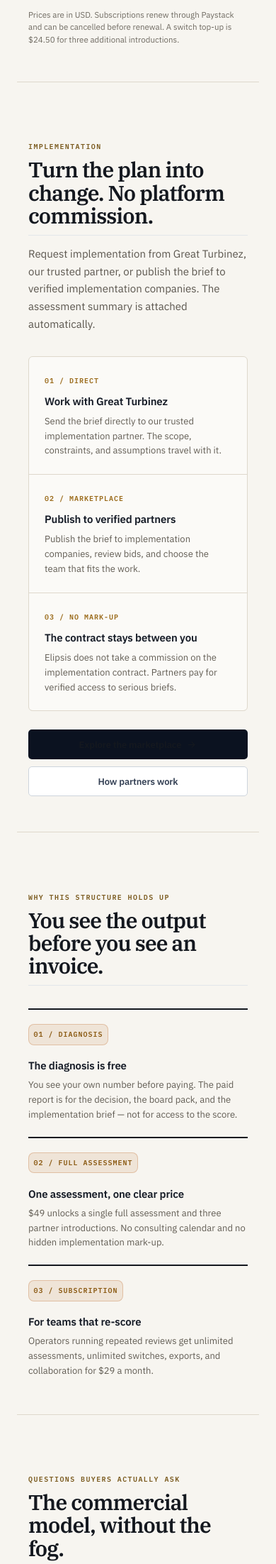
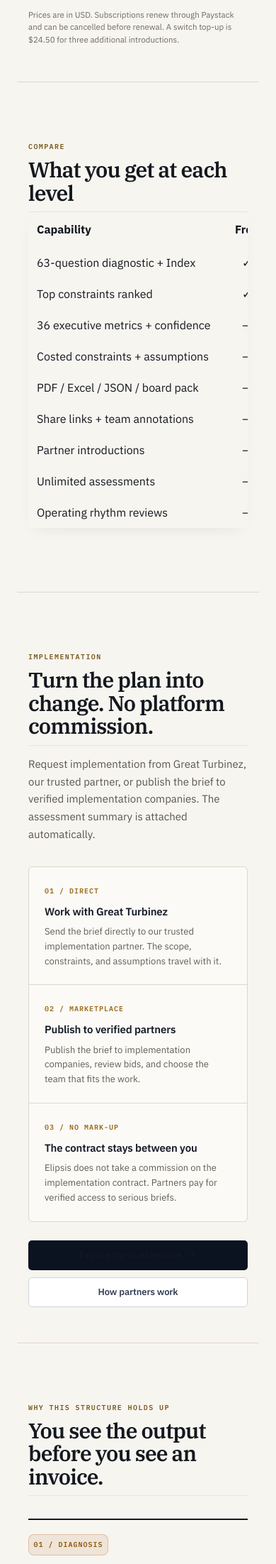
Before and after one commit to JonesKapedo/elipsis, a FastAPI app: page /pricing in a window 390 px wide. Shown: the part 1772-3976 px from the top of the page at 71% size. Run offline with FastAPI, Linux system fonts and the light colour scheme.

Commit message:
polish: auth success messages, pricing comparison, nav labels, marketplace empty state, mobile results actions

```diff
--- a/elipsis_api/templates/login.html
+++ b/elipsis_api/templates/login.html
@@ -54,6 +54,12 @@
         <p>Sign in to continue your diagnostic, operating ledger, and action plan.</p>
       </div>
 
+      {% if request.query_params.get('reset') == '1' %}
+      <p class="flash ok" role="status">Password updated. Sign in with your new password.</p>
+      {% endif %}
+      {% if request.query_params.get('verify') == 'invalid' %}
+      <p class="error" role="alert">That verification link is invalid or has already been used. Sign in, or request a new link from support.</p>
+      {% endif %}
       {% if error %}
       <p class="error" role="alert">{{ error }}</p>
       {% endif %}
--- a/elipsis_api/templates/pricing.html
+++ b/elipsis_api/templates/pricing.html
@@ -53,6 +53,36 @@
     </article>
   </div>
   <p class="mk-price-note">Prices are in USD. Subscriptions renew through Paystack and can be cancelled before renewal. A switch top-up is ${{ '%.2f'|format(24.50) }} for three additional introductions.</p>
+</section>
+
+<section class="mk-wrap mk-section">
+  <div class="mk-section-head">
+    <p class="mk-eyebrow">Compare</p>
+    <h2>What you get at each level</h2>
+  </div>
+  <div class="block" style="overflow-x:auto">
+    <table class="data-table" style="width:100%;min-width:520px;border-collapse:collapse">
+      <thead>
+        <tr>
+          <th style="text-align:left;padding:0.75rem">Capability</th>
+          <th style="padding:0.75rem">Free</th>
+          <th style="padding:0.75rem">Full $49</th>
+          <th style="padding:0.75rem">Operator</th>
+        </tr>
+      </thead>
+      <tbody>
+        <tr><td style="padding:0.6rem 0.75rem">63-question diagnostic + Index</td><td style="text-align:center">✓</td><td style="text-align:center">✓</td><td style="text-align:center">✓</td></tr>
+        <tr><td style="padding:0.6rem 0.75rem">Top constraints ranked</td><td style="text-align:center">✓</td><td style="text-align:center">✓</td><td style="text-align:center">✓</td></tr>
+        <tr><td style="padding:0.6rem 0.75rem">36 executive metrics + confidence</td><td style="text-align:center">—</td><td style="text-align:center">✓</td><td style="text-align:center">✓</td></tr>
+        <tr><td style="padding:0.6rem 0.75rem">Costed constraints + assumptions</td><td style="text-align:center">—</td><td style="text-align:center">✓</td><td style="text-align:center">✓</td></tr>
+        <tr><td style="padding:0.6rem 0.75rem">PDF / Excel / JSON / board pack</td><td style="text-align:center">—</td><td style="text-align:center">✓</td><td style="text-align:center">✓</td></tr>
+        <tr><td style="padding:0.6rem 0.75rem">Share links + team annotations</td><td style="text-align:center">—</td><td style="text-align:center">✓</td><td style="text-align:center">✓</td></tr>
+        <tr><td style="padding:0.6rem 0.75rem">Partner introductions</td><td style="text-align:center">—</td><td style="text-align:center">3</td><td style="text-align:center">Unlimited</td></tr>
+        <tr><td style="padding:0.6rem 0.75rem">Unlimited assessments</td><td style="text-align:center">—</td><td style="text-align:center">—</td><td style="text-align:center">✓</td></tr>
+        <tr><td style="padding:0.6rem 0.75rem">Operating rhythm reviews</td><td style="text-align:center">—</td><td style="text-align:center">—</td><td style="text-align:center">✓</td></tr>
+      </tbody>
+    </table>
+  </div>
 </section>
 
 <section class="mk-wrap mk-section">
```
Also changed, not shown: elipsis_api/templates/marketplace.html (+15 -2 lines).
